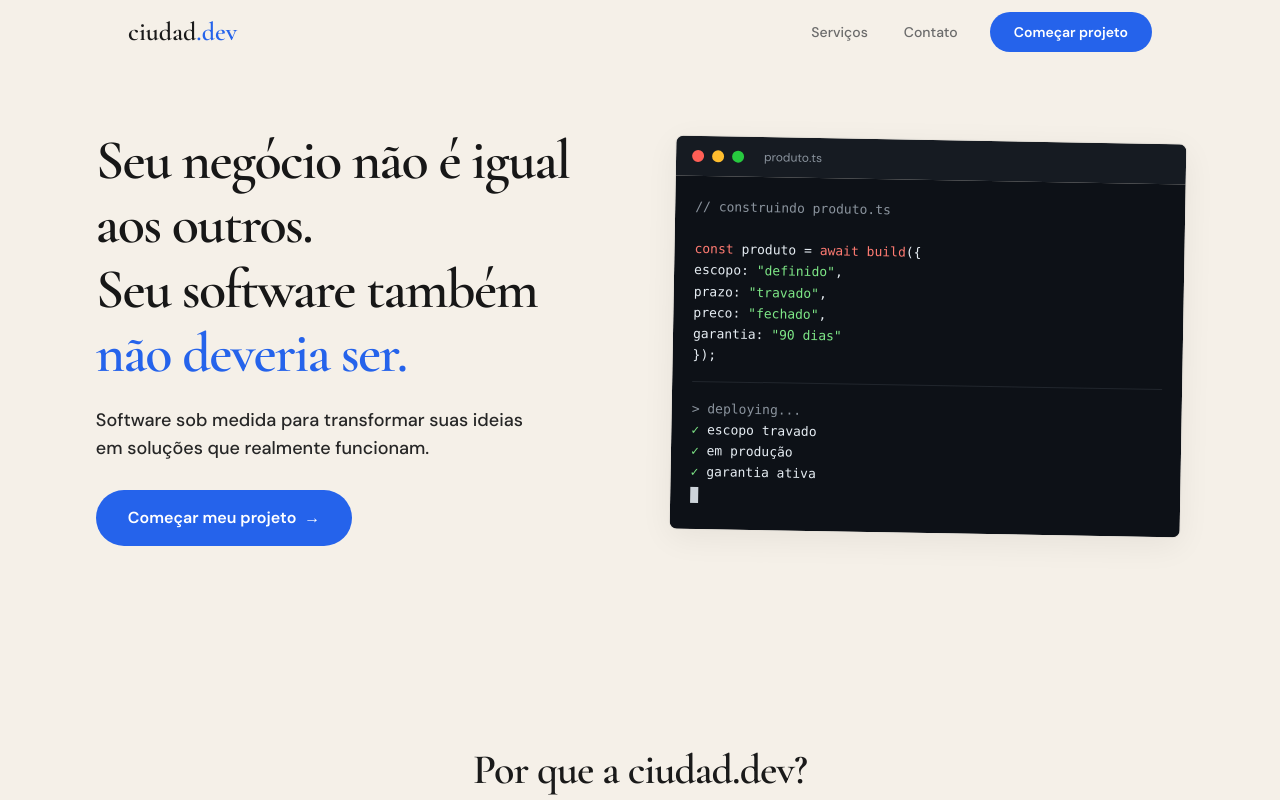
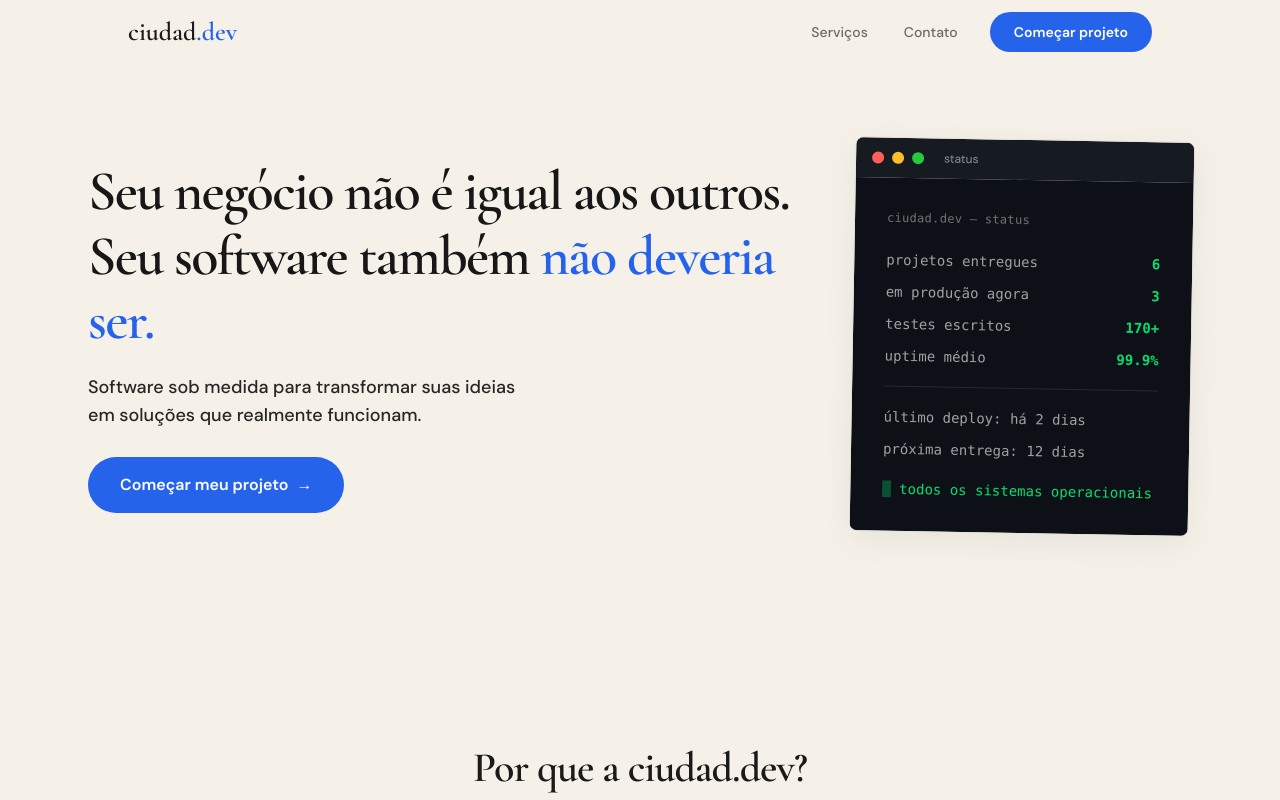
Before and after one commit to eduardo-Ciudad/ciudad.dev, a Next.js app: page / in a window 1280 px wide. Shown: the top 800 px of the page. Built offline with nearby package versions, Linux system fonts and the light colour scheme.

Commit message:
refactor: hero card content - status dashboard
Co-Authored-By: Claude Opus 4.6 <noreply@anthropic.com>

```diff
--- a/src/components/Hero.tsx
+++ b/src/components/Hero.tsx
@@ -1,64 +1,47 @@
 "use client";
 
-import { motion } from "framer-motion";
+import { motion, useMotionValue, animate } from "framer-motion";
+import { useState, useEffect } from "react";
 
-const codeLines = [
-  { text: "// construindo produto.ts", type: "comment" as const },
-  { text: "", type: "blank" as const },
-  { text: 'const produto = await build({', type: "keyword" as const },
-  { text: '  escopo:    "definido",', type: "prop" as const },
-  { text: '  prazo:     "travado",', type: "prop" as const },
-  { text: '  preco:     "fechado",', type: "prop" as const },
-  { text: '  garantia:  "90 dias"', type: "prop" as const },
-  { text: "});", type: "keyword" as const },
+const metrics = [
+  { label: "projetos entregues", value: 6, decimals: 0 },
+  { label: "em produção agora", value: 3, decimals: 0 },
+  { label: "testes escritos", value: 170, decimals: 0, suffix: "+" },
+  { label: "uptime médio", value: 99.9, decimals: 1, suffix: "%" },
 ];
 
-const deployLines = [
-  { text: "> deploying...", hasCheck: false },
-  { text: "escopo travado", hasCheck: true },
-  { text: "em produção", hasCheck: true },
-  { text: "garantia ativa", hasCheck: true },
-];
+function AnimatedNumber({
+  value,
+  decimals = 0,
+  suffix = "",
+}: {
+  value: number;
+  decimals?: number;
+  suffix?: string;
+}) {
+  const [display, setDisplay] = useState("0");
+  const motionValue = useMotionValue(0);
 
-function CodeLine({ line }: { line: (typeof codeLines)[number] }) {
-  if (line.type === "blank") return <br />;
-
-  if (line.type === "comment") {
-    return <span className="text-[#8b949e]">{line.text}</span>;
-  }
-
-  if (line.type === "prop") {
-    const parts = line.text.split(/"([^"]*)"/);
-    return (
-      <span className="text-[#e6edf3]">
-        {parts.map((part, j) =>
-          j % 2 === 1 ? (
-            <span key={j} className="text-[#7ee787]">
-              &quot;{part}&quot;
-            </span>
-          ) : (
-            <span key={j}>{part}</span>
-          )
-        )}
-      </span>
+  useEffect(() => {
+    const controls = animate(motionValue, value, {
+      duration: 1.5,
+      ease: "easeOut",
+    });
+    const unsubscribe = motionValue.on("change", (v) => {
+      setDisplay(
+        decimals > 0 ? v.toFixed(decimals) : Math.round(v).toString()
       );
-  }
-
-  const keywords = ["const", "await", "build"];
-  const regex = new RegExp(`\\b(${keywords.join("|")})\\b`);
-  const parts = line.text.split(regex);
+    });
+    return () => {
+      controls.stop();
+      unsubscribe();
+    };
+  }, [motionValue, value, decimals]);
 
   return (
-    <span className="text-[#e6edf3]">
-      {parts.map((part, j) =>
-        keywords.includes(part) ? (
-          <span key={j} className="text-[#ff7b72]">
-            {part}
-          </span>
-        ) : (
-          <span key={j}>{part}</span>
-        )
-      )}
+    <span className="text-green-400 font-mono font-semibold text-sm">
+      {display}
+      {suffix}
     </span>
   );
 }
@@ -74,7 +57,9 @@ export function Hero() {
             transition={{ duration: 0.6 }}
             className="font-heading font-bold text-4xl md:text-5xl lg:text-[56px] leading-[1.15] tracking-[-0.03em]"
           >
-            <span className="text-neutral-900">Seu negócio não é igual aos outros.</span>
+            <span className="text-neutral-900">
+              Seu negócio não é igual aos outros.
+            </span>
             <br />
             <span className="text-neutral-900">Seu software também </span>
             <span className="text-accent">não deveria ser.</span>
@@ -110,55 +95,80 @@ export function Hero() {
           initial={{ opacity: 0, y: 30 }}
           animate={{ opacity: 1, y: 0 }}
           transition={{ duration: 0.7, delay: 0.4 }}
-          className="flex-1 w-full max-w-md lg:max-w-lg"
+          className="w-[320px] md:w-[340px]"
         >
           <div className="rounded-lg overflow-hidden shadow-[0_8px_32px_rgba(0,0,0,0.06)] border border-card-border rotate-1 hover:rotate-0 hover:shadow-xl transition-all duration-500">
             <div className="bg-[#161b22] px-4 py-3 flex items-center gap-2">
               <span className="w-3 h-3 rounded-full bg-[#ff5f56]" />
               <span className="w-3 h-3 rounded-full bg-[#ffbd2e]" />
               <span className="w-3 h-3 rounded-full bg-[#27c93f]" />
-              <span className="ml-3 text-xs text-[#8b949e]">produto.ts</span>
+              <span className="ml-3 text-xs text-[#8b949e]">status</span>
             </div>
 
-            <div className="bg-[#0d1117] px-5 py-5 font-mono text-[13px] leading-relaxed overflow-x-auto">
-              {codeLines.map((line, i) => (
+            <div className="bg-[#0d1117] p-7 md:p-8 font-mono">
+              <p className="text-neutral-500 text-xs tracking-wide mb-6">
+                ciudad.dev — status
+              </p>
+
+              <div className="space-y-3">
+                {metrics.map((m, i) => (
                   <motion.div
-                  key={i}
+                    key={m.label}
                     initial={{ opacity: 0 }}
                     animate={{ opacity: 1 }}
-                  transition={{ duration: 0.3, delay: 0.5 + i * 0.08 }}
+                    transition={{ duration: 0.3, delay: 0.5 + i * 0.1 }}
+                    className="flex justify-between items-center"
                   >
-                  <CodeLine line={line} />
+                    <span className="text-neutral-400 text-sm">{m.label}</span>
+                    <AnimatedNumber
+                      value={m.value}
+                      decimals={m.decimals}
+                      suffix={m.suffix}
+                    />
                   </motion.div>
                 ))}
+              </div>
 
-              <div className="mt-4 border-t border-[#21262d] pt-4">
-                {deployLines.map((line, i) => (
-                  <motion.div
-                    key={i}
-                    initial={{ opacity: 0, x: -5 }}
-                    animate={{ opacity: 1, x: 0 }}
-                    transition={{ duration: 0.4, delay: 1.5 + i * 0.4 }}
-                    className="text-[#e6edf3]"
-                  >
-                    {line.hasCheck ? (
-                      <>
-                        <span className="text-[#7ee787]">✓</span> {line.text}
-                      </>
-                    ) : (
-                      <span className="text-[#8b949e]">{line.text}</span>
-                    )}
-                  </motion.div>
-                ))}
+              <div className="border-t border-neutral-700/50 my-5" />
 
-                <motion.span
+              <div className="space-y-3">
+                <motion.p
                   initial={{ opacity: 0 }}
                   animate={{ opacity: 1 }}
-                  transition={{ delay: 3.2 }}
-                  className="inline-block w-2 h-4 bg-[#e6edf3] mt-1"
-                  style={{ animation: "blink 1s infinite" }}
-                />
+                  transition={{ duration: 0.3, delay: 1.2 }}
+                  className="text-neutral-400 text-sm"
+                >
+                  último deploy: há 2 dias
+                </motion.p>
+                <motion.p
+                  initial={{ opacity: 0 }}
+                  animate={{ opacity: 1 }}
+                  transition={{ duration: 0.3, delay: 1.4 }}
+                  className="text-neutral-400 text-sm"
+                >
+                  próxima entrega: 12 dias
+                </motion.p>
               </div>
+
+              <motion.p
+                initial={{ opacity: 0 }}
+                animate={{ opacity: 1 }}
+                transition={{ duration: 0.5, delay: 1.8 }}
+                className="mt-5 text-green-400 text-sm"
+              >
+                <motion.span
+                  animate={{ opacity: [1, 0] }}
+                  transition={{
+                    duration: 0.8,
+                    repeat: Infinity,
+                    repeatType: "reverse",
+                  }}
+                  className="inline-block"
+                >
+                  █
+                </motion.span>{" "}
+                todos os sistemas operacionais
+              </motion.p>
             </div>
           </div>
         </motion.div>
```
Lines whose indentation alone changed are shown as unchanged.
